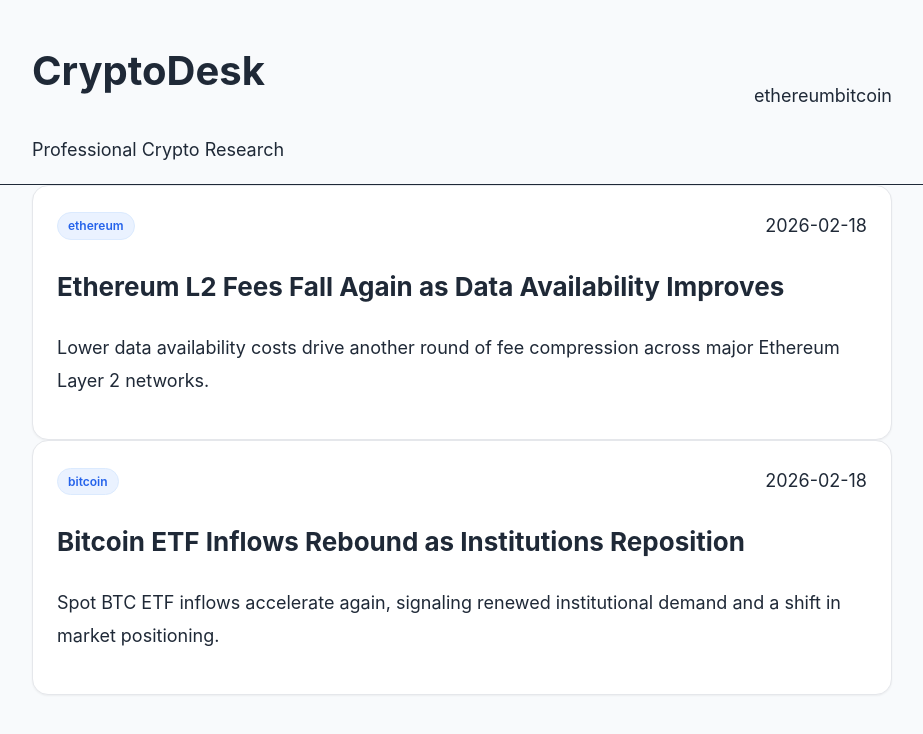
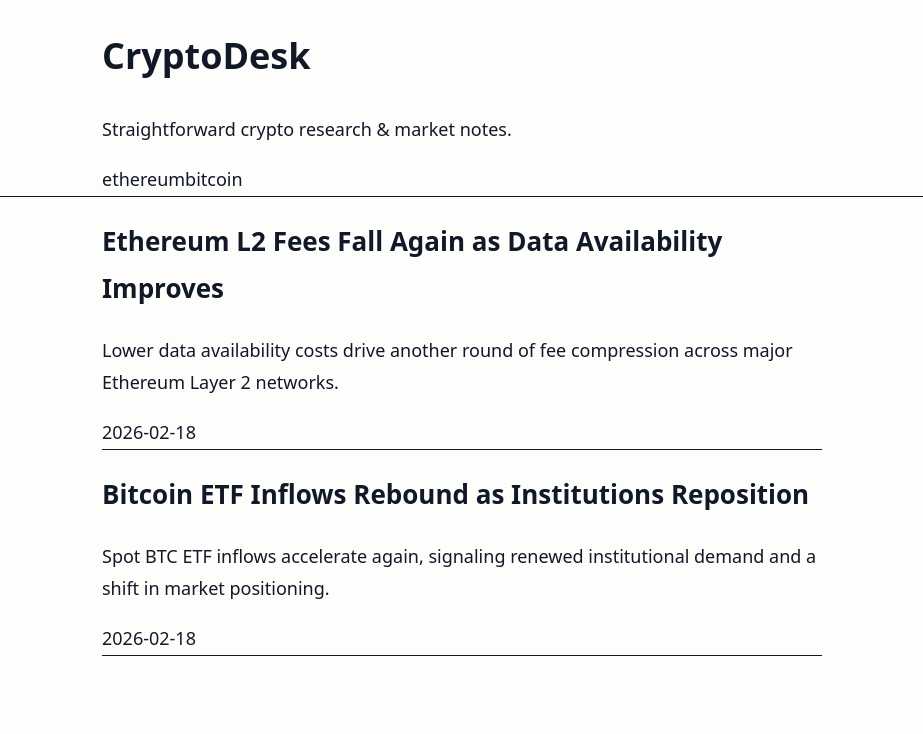
Before and after one commit to bulnabanggg/cryptodesk, a Next.js app: page / in a window 1280 px wide. Shown: the top 734 px of the page, without its empty margins (178-1101 px from the left). Built offline with nearby package versions, Linux system fonts and the light colour scheme.

Commit message:
style: switch to substack layout

```diff
--- a/src/app/blog/[slug]/page.tsx
+++ b/src/app/blog/[slug]/page.tsx
@@ -34,10 +34,11 @@ export default async function BlogPostPage({ params }: { params: { slug: string
   const { content: mdxContent } = await compileMDX({ source: content });
 
   return (
-    <main className="container py-12">
+    <main className="container py-10">
       <article className="prose prose-lg max-w-none">
         <h1 className="text-[40px] font-semibold tracking-tight">{meta.title}</h1>
-        <p className="text-gray-500">{meta.date} · {meta.category}</p>
+        <p className="mt-2 text-gray-600">{meta.description}</p>
+        <p className="mt-2 text-sm text-gray-500">{meta.date} · {meta.category}</p>
         {mdxContent}
       </article>
     </main>
--- a/src/app/category/[category]/page.tsx
+++ b/src/app/category/[category]/page.tsx
@@ -10,21 +10,18 @@ export default function CategoryPage({ params }: { params: { category: string }
   const posts = getPostsByCategory(params.category);
 
   return (
-    <main className="container py-12">
-      <h1 className="text-[32px] font-semibold mb-6">Category: {params.category}</h1>
-      <div className="grid gap-8">
+    <main className="container py-10">
+      <h1 className="text-[28px] font-semibold mb-6">Category: {params.category}</h1>
+      <div>
         {posts.map(({ meta }) => (
-          <article key={meta.slug} className="card">
-            <div className="flex items-center justify-between">
-              <span className="badge">{meta.category}</span>
-              <span className="text-sm text-gray-500">{meta.date}</span>
-            </div>
-            <h2 className="mt-3 text-[24px] font-semibold text-gray-900">
+          <article key={meta.slug} className="border-b border-gray-200 py-6">
+            <h2 className="text-[24px] font-semibold">
               <Link href={`/blog/${meta.slug}`} className="hover:text-[#2563eb]">
                 {meta.title}
               </Link>
             </h2>
-            <p className="mt-2 text-gray-700">{meta.description}</p>
+            <p className="mt-2 text-gray-600">{meta.description}</p>
+            <div className="mt-2 text-sm text-gray-500">{meta.date}</div>
           </article>
         ))}
       </div>
--- a/src/app/globals.css
+++ b/src/app/globals.css
@@ -7,9 +7,9 @@
 }
 
 body {
-  background: #f8fafc;
-  color: #1f2937;
-  font-family: Inter, system-ui, sans-serif;
+  background: #fdfdfc;
+  color: #111827;
+  font-family: ui-sans-serif, system-ui, sans-serif;
   font-size: 18px;
   line-height: 1.8;
   -webkit-font-smoothing: antialiased;
@@ -20,34 +20,13 @@ a {
   text-decoration: none;
 }
 
+a:hover {
+  text-decoration: underline;
+  text-underline-offset: 4px;
+}
+
 .container {
-  max-width: 860px;
+  max-width: 720px;
   margin: 0 auto;
   padding: 0 24px;
 }
-
-.card {
-  border: 1px solid #e5e7eb;
-  background: #ffffff;
-  border-radius: 16px;
-  padding: 24px;
-  box-shadow: 0 1px 2px rgba(0,0,0,0.05);
-  transition: box-shadow 200ms ease, transform 200ms ease;
-}
-
-.card:hover {
-  box-shadow: 0 6px 18px rgba(0,0,0,0.08);
-  transform: translateY(-2px);
-}
-
-.badge {
-  display: inline-flex;
-  align-items: center;
-  padding: 2px 10px;
-  border-radius: 999px;
-  font-size: 12px;
-  font-weight: 600;
-  color: #2563eb;
-  background: #eaf2ff;
-  border: 1px solid #dbeafe;
-}
--- a/src/app/page.tsx
+++ b/src/app/page.tsx
@@ -7,13 +7,11 @@ export default function HomePage() {
 
   return (
     <div className="min-h-screen">
-      <header className="border-b border-gray-200 bg-white">
-        <div className="container py-6 flex items-center justify-between">
-          <div>
-            <h1 className="text-[40px] font-semibold tracking-wide">CryptoDesk</h1>
-            <p className="text-sm text-gray-500">Professional Crypto Research</p>
-          </div>
-          <nav className="flex items-center gap-4 text-sm font-semibold text-gray-600">
+      <header className="border-b border-gray-200 bg-[#fdfdfc]">
+        <div className="container py-6">
+          <h1 className="text-[36px] font-semibold">CryptoDesk</h1>
+          <p className="mt-1 text-sm text-gray-500">Straightforward crypto research & market notes.</p>
+          <nav className="mt-4 flex flex-wrap gap-6 text-sm text-gray-600">
             {categories.map((c) => (
               <Link key={c} href={`/category/${c}`} className="hover:text-[#2563eb]">
                 {c}
@@ -23,20 +21,17 @@ export default function HomePage() {
         </div>
       </header>
 
-      <main className="container py-12">
-        <section className="grid gap-8">
+      <main className="container py-10">
+        <section>
           {posts.map(({ meta }) => (
-            <article key={meta.slug} className="card">
-              <div className="flex items-center justify-between">
-                <span className="badge">{meta.category}</span>
-                <span className="text-sm text-gray-500">{meta.date}</span>
-              </div>
-              <h2 className="mt-3 text-[26px] font-semibold text-gray-900">
+            <article key={meta.slug} className="border-b border-gray-200 py-6">
+              <h2 className="text-[26px] font-semibold">
                 <Link href={`/blog/${meta.slug}`} className="hover:text-[#2563eb]">
                   {meta.title}
                 </Link>
               </h2>
-              <p className="mt-2 text-gray-700">{meta.description}</p>
+              <p className="mt-2 text-gray-600">{meta.description}</p>
+              <div className="mt-2 text-sm text-gray-500">{meta.date}</div>
             </article>
           ))}
         </section>
```
